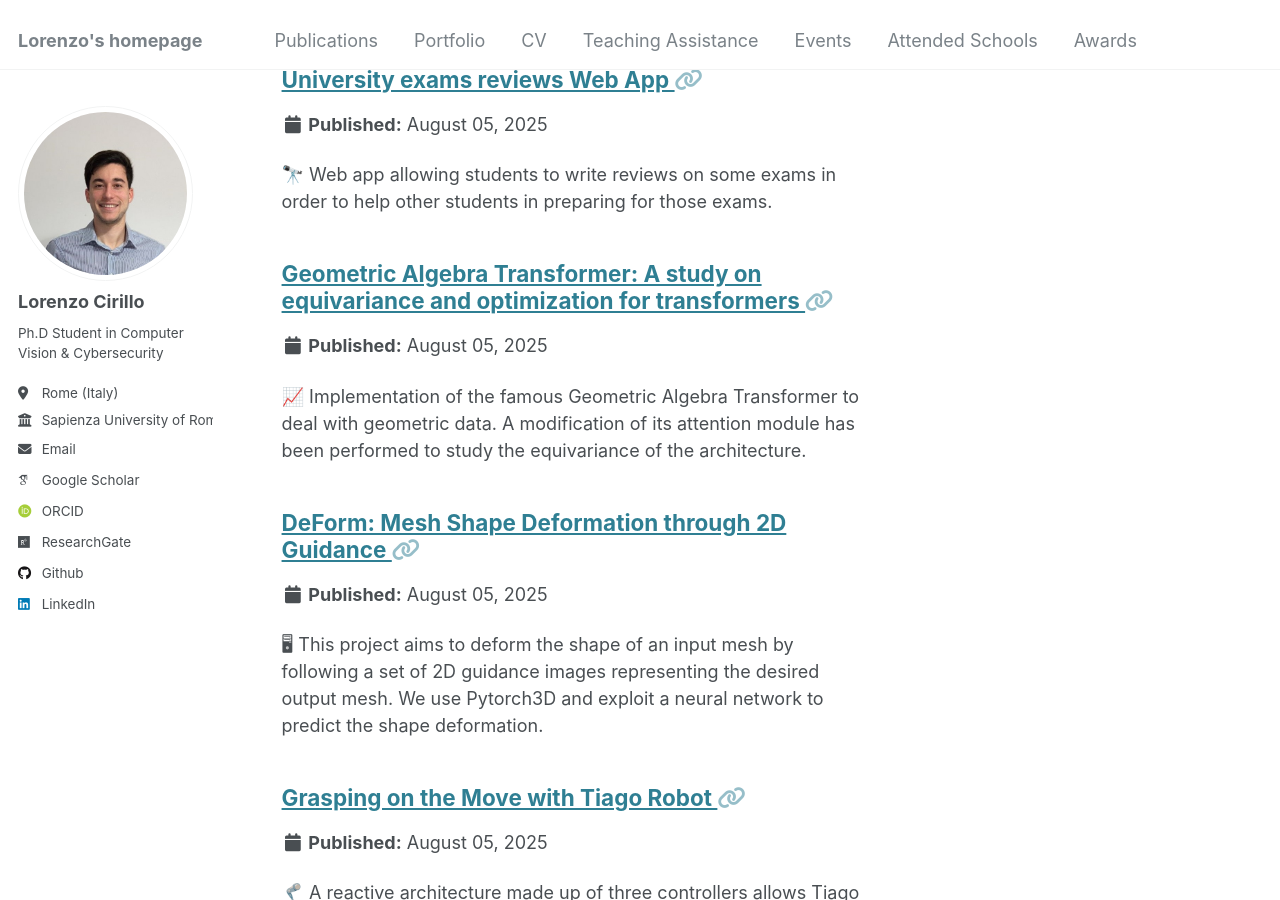
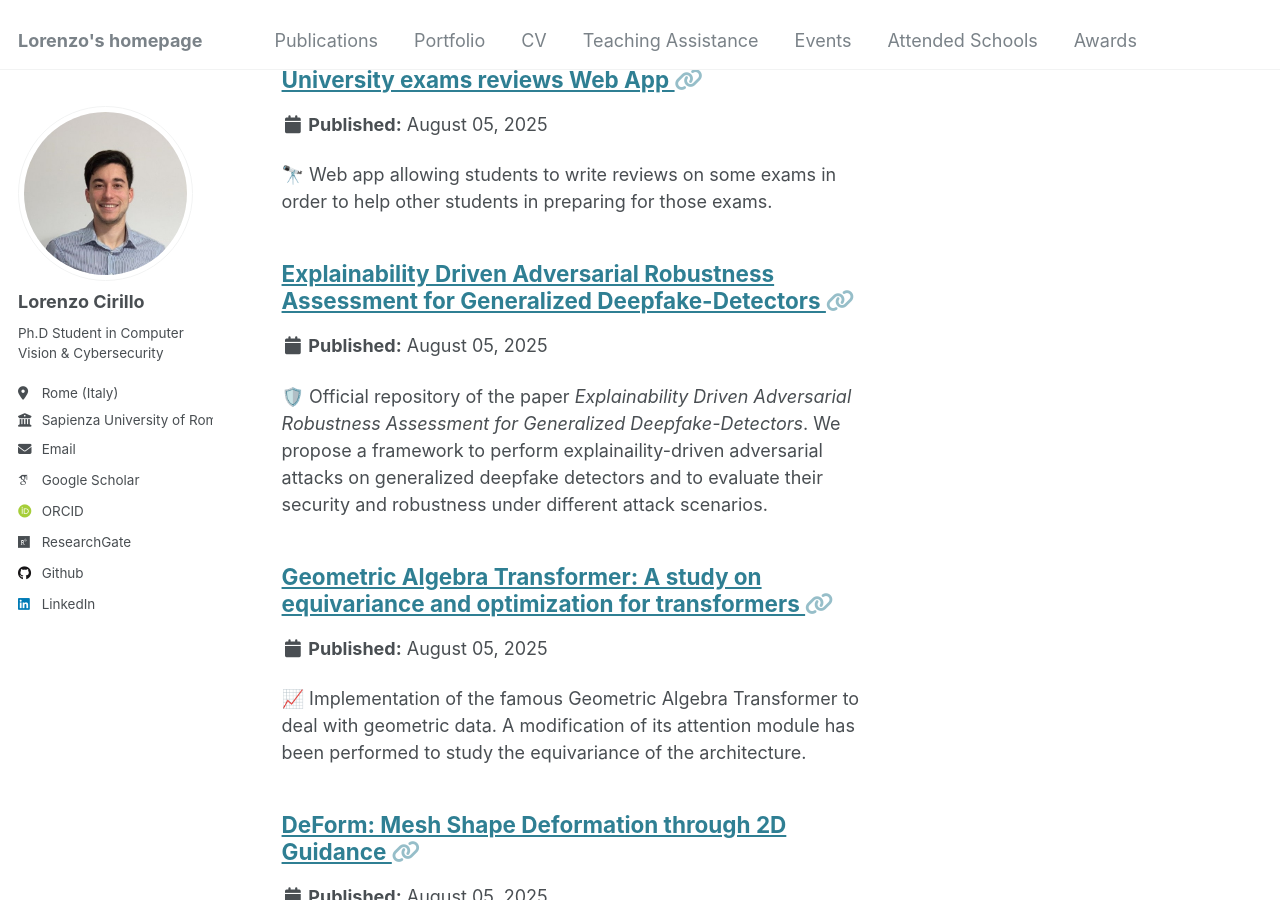
Before and after one commit to LorCir28/LorCir28.github.io, a Jekyll site: the page built from _pages/portfolio.html, in a window 1280 px wide and 900 px high, scrolled down 1013 px. Built offline with Jekyll 4.4.1, drawn with Linux system fonts in a browser that asks for light colours; some web fonts are replaced; some of the changed text lies outside the part shown.

Commit message:
xai deepake project added

```diff
--- /dev/null
+++ b/_portfolio/portfolio-14.md
@@ -0,0 +1,9 @@
+---
+title: "Explainability Driven Adversarial Robustness Assessment for Generalized Deepfake-Detectors"
+# excerpt: "Short description of portfolio item number 1<br/><img src='/images/500x300.png'>"
+collection: portfolio
+link: "https://github.com/LorCir28/Explainability-Driven-Adversarial-Robustness-Assessment-for-Generalized-Deepfake-Detectors"
+---
+
+🛡️ Official repository of the paper *Explainability Driven Adversarial Robustness Assessment for Generalized Deepfake-Detectors*.
+We propose a framework to perform explainaility-driven adversarial attacks on generalized deepfake detectors and to evaluate their security and robustness under different attack scenarios.
--- a/_portfolio/portfolio-8.md
+++ b/_portfolio/portfolio-8.md
@@ -5,4 +5,5 @@ collection: portfolio
 link: "https://github.com/LorCir28/optimized_vit.git"
 ---
 
-🔋 Two modifications of METER attention module are proposed and implemented to build two more efficient versions: Meta-METER and Pyra-METER.
+🔋 Official repository of the paper *Optimize Vision Transformers Architecture via Efficient Attention Modules: A Study on the Monocular Depth Estimation Task*.
+Two modifications of METER attention module are proposed and implemented to build two more efficient versions: Meta-METER and Pyra-METER.
```
Also changed, not shown: _portfolio/image-1.png (added), _portfolio/image.png (added).
